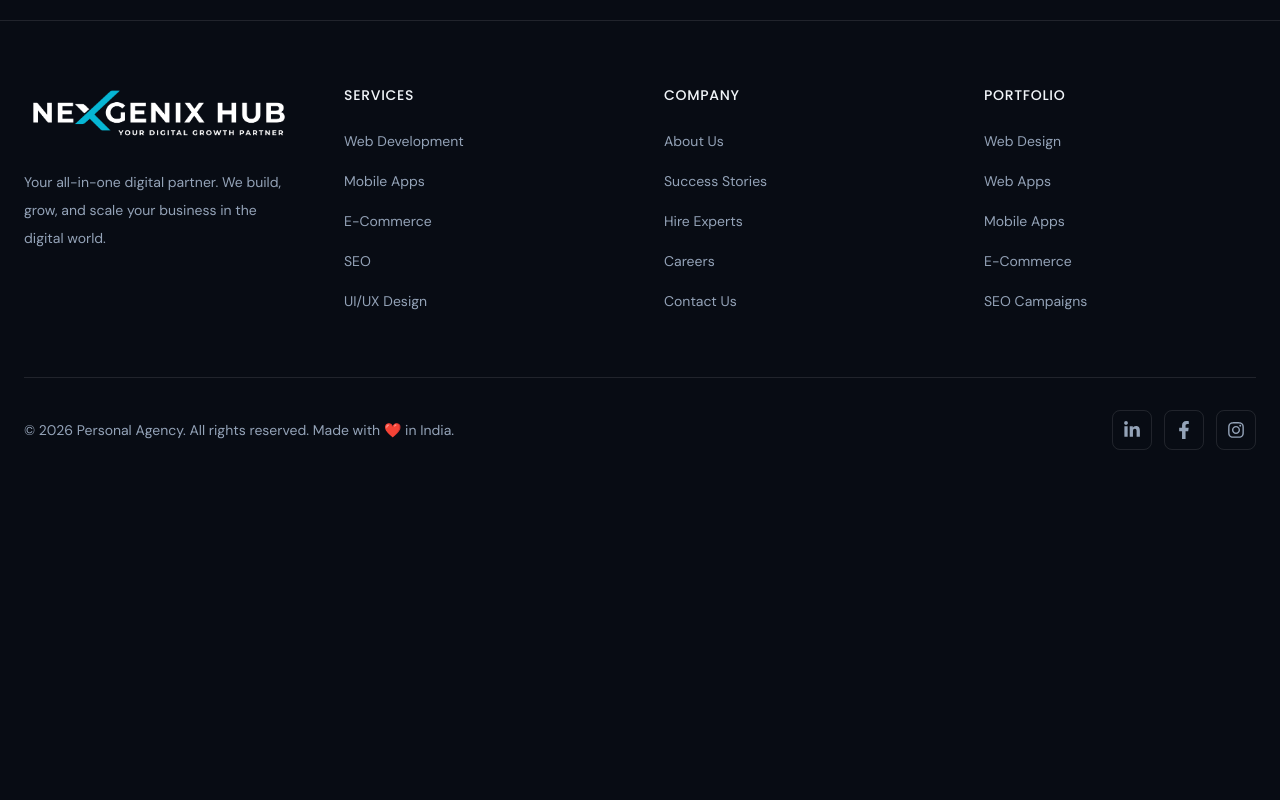
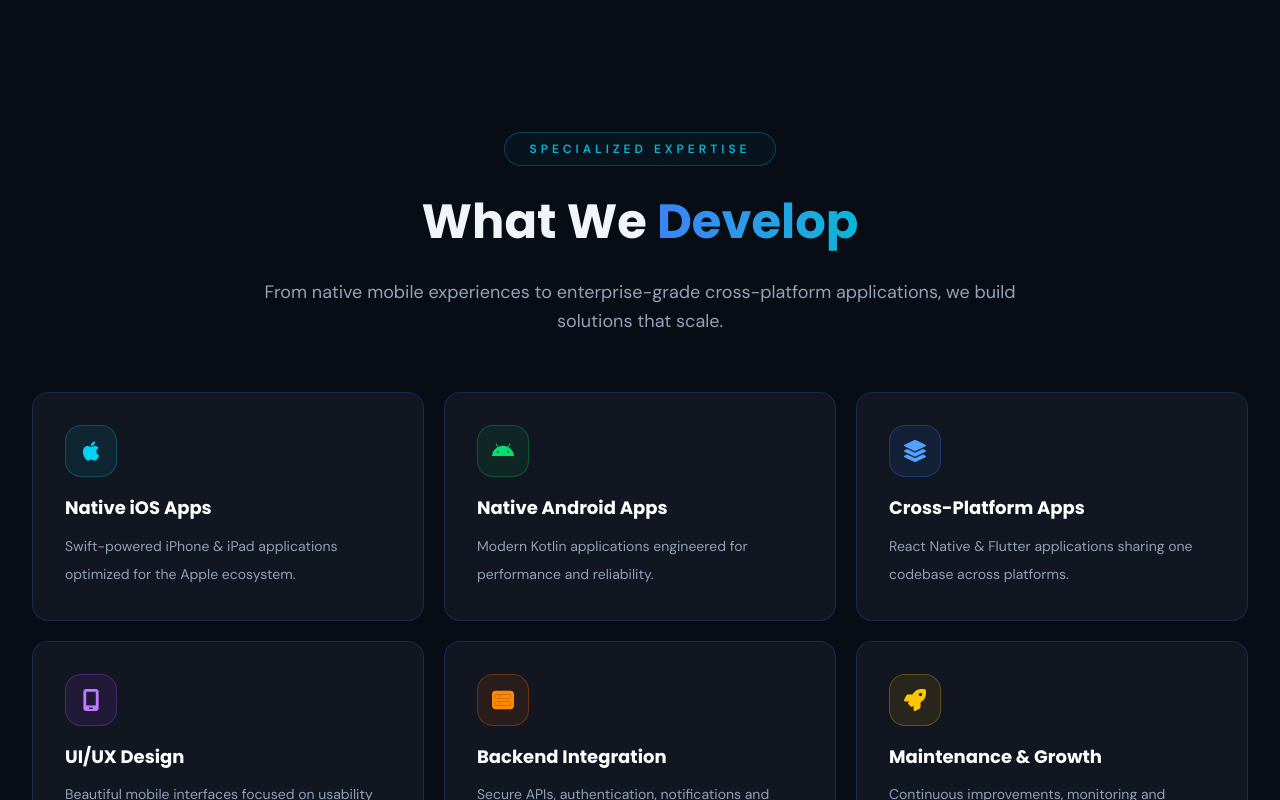
Before and after one commit to ArshadZeya45/Personal-Agency, a Next.js app: page /services/app-development in a window 1280 px wide. Shown: the part 1480-2280 px from the top of the page. Before the commit the page ends 1994 px from the top, so only its background shows below. Built offline with nearby package versions, Linux system fonts and the light colour scheme.

Commit message:
feat : add-service-solutions-section

```diff
--- a/src/app/services/[slug]/page.tsx
+++ b/src/app/services/[slug]/page.tsx
@@ -1,6 +1,7 @@
 import { services } from "@/data/admin-services";
 import Banner from "@/features/service-detail/hero/Banner";
 import Overview from "@/features/service-detail/overview/Overview";
+import Solutions from "@/features/service-detail/solutions/Solutions";
 import Stats from "@/features/service-detail/stats/Stats";
 
 import { notFound } from "next/navigation";
@@ -24,6 +25,7 @@ const Page = async ({ params }: Props) => {
       <Banner hero={service.hero} />
       <Stats stats={service.stats} />
       <Overview overview={service.overview} />
+      <Solutions solutions={service.solutions} />
     </main>
   );
 };
--- a/src/data/admin-services/customSoftwareDevelopment.ts
+++ b/src/data/admin-services/customSoftwareDevelopment.ts
@@ -1,5 +1,8 @@
 import { ServiceData } from "@/types/admin-services";
 import { Blocks, FolderCode, UserKey } from "lucide-react";
+import { FaBuilding, FaCloudUploadAlt, FaPlug, FaRobot } from "react-icons/fa";
+import { IoPeople } from "react-icons/io5";
+import { RiLoader3Fill } from "react-icons/ri";
 
 export const customSoftwareDevelopmentData: ServiceData = {
   slug: "software-development",
@@ -96,6 +99,7 @@ export const customSoftwareDevelopmentData: ServiceData = {
           "Centralized inventory, HR, finance and supply-chain management platforms.",
 
         color: "blue",
+        icon : FaBuilding
       },
 
       {
@@ -105,6 +109,7 @@ export const customSoftwareDevelopmentData: ServiceData = {
           "Sales, customer relationship and workflow management systems tailored to your business.",
 
         color: "green",
+        icon : IoPeople
       },
 
       {
@@ -114,6 +119,7 @@ export const customSoftwareDevelopmentData: ServiceData = {
           "Cloud-native multi-tenant SaaS products built for scale and recurring revenue.",
 
         color: "cyan",
+        icon : FaCloudUploadAlt
       },
 
       {
@@ -123,6 +129,7 @@ export const customSoftwareDevelopmentData: ServiceData = {
           "Replace repetitive manual processes with intelligent automated business workflows.",
 
         color: "purple",
+        icon : FaPlug
       },
 
       {
@@ -132,6 +139,7 @@ export const customSoftwareDevelopmentData: ServiceData = {
           "Upgrade legacy applications with modern scalable architectures without data loss.",
 
         color: "orange",
+        icon : RiLoader3Fill
       },
 
       {
@@ -141,6 +149,7 @@ export const customSoftwareDevelopmentData: ServiceData = {
           "Integrate AI assistants, analytics and automation into existing enterprise software.",
 
         color: "yellow",
+        icon : FaRobot
       },
     ],
   },
--- a/src/data/admin-services/lmsDevelopment.ts
+++ b/src/data/admin-services/lmsDevelopment.ts
@@ -1,5 +1,7 @@
 import { ServiceData } from "@/types/admin-services";
 import { Gamepad2, GlobeLock, GraduationCap } from "lucide-react";
+import { FaChartPie, FaMedal, FaSchool, FaShoppingCart, FaVideo } from "react-icons/fa";
+import { HiOutlineOfficeBuilding } from "react-icons/hi";
 
 export const lmsDevelopmentData: ServiceData = {
   slug: "lms",
@@ -98,6 +100,7 @@ export const lmsDevelopmentData: ServiceData = {
           "Employee onboarding, compliance training, certifications and workforce upskilling platforms.",
 
         color: "blue",
+        icon : HiOutlineOfficeBuilding
       },
 
       {
@@ -107,6 +110,7 @@ export const lmsDevelopmentData: ServiceData = {
           "Virtual classrooms, assignments, grading systems, attendance and parent-teacher portals.",
 
         color: "green",
+        icon : FaSchool
       },
 
       {
@@ -116,6 +120,7 @@ export const lmsDevelopmentData: ServiceData = {
           "Build your own Udemy-style learning platform with subscriptions, coupons and secure payments.",
 
         color: "orange",
+        icon : FaShoppingCart
       },
 
       {
@@ -125,6 +130,7 @@ export const lmsDevelopmentData: ServiceData = {
           "Interactive live classes powered by WebRTC, Zoom integration and collaborative whiteboards.",
 
         color: "purple",
+        icon : FaVideo
       },
 
       {
@@ -134,6 +140,7 @@ export const lmsDevelopmentData: ServiceData = {
           "Generate verifiable certificates, badges and skill assessments after successful course completion.",
 
         color: "cyan",
+        icon : FaMedal
       },
 
       {
@@ -143,6 +150,7 @@ export const lmsDevelopmentData: ServiceData = {
           "Track learner progress, engagement, completion rates and performance through detailed dashboards.",
 
         color: "yellow",
+        icon : FaChartPie
       },
     ],
   },
--- a/src/data/admin-services/mobileApp.ts
+++ b/src/data/admin-services/mobileApp.ts
@@ -1,5 +1,8 @@
 import { ServiceData } from "@/types/admin-services";
 import { TabletSmartphone, Wifi, Zap } from "lucide-react";
+import { CgDatabase } from "react-icons/cg";
+import { FaAndroid, FaApple, FaLayerGroup, FaRocket } from "react-icons/fa";
+import { FaMobileScreen } from "react-icons/fa6";
 
 export const mobileAppDevelopmentData: ServiceData = {
   slug: "app-development",
@@ -100,6 +103,7 @@ export const mobileAppDevelopmentData: ServiceData = {
           "Swift-powered iPhone & iPad applications optimized for the Apple ecosystem.",
 
         color: "cyan",
+         icon : FaApple
       },
 
       {
@@ -109,6 +113,7 @@ export const mobileAppDevelopmentData: ServiceData = {
           "Modern Kotlin applications engineered for performance and reliability.",
 
         color: "green",
+        icon : FaAndroid
       },
 
       {
@@ -118,6 +123,7 @@ export const mobileAppDevelopmentData: ServiceData = {
           "React Native & Flutter applications sharing one codebase across platforms.",
 
         color: "blue",
+        icon : FaLayerGroup
       },
 
       {
@@ -127,6 +133,7 @@ export const mobileAppDevelopmentData: ServiceData = {
           "Beautiful mobile interfaces focused on usability and engagement.",
 
         color: "purple",
+        icon : FaMobileScreen
       },
 
       {
@@ -136,6 +143,7 @@ export const mobileAppDevelopmentData: ServiceData = {
           "Secure APIs, authentication, notifications and cloud synchronization.",
 
         color: "orange",
+        icon : CgDatabase
       },
 
       {
@@ -145,6 +153,7 @@ export const mobileAppDevelopmentData: ServiceData = {
           "Continuous improvements, monitoring and feature expansion after launch.",
 
         color: "yellow",
+        icon : FaRocket
       },
     ],
   },
--- a/src/data/admin-services/webDesign.ts
+++ b/src/data/admin-services/webDesign.ts
@@ -1,5 +1,7 @@
 import { ServiceData } from "@/types/admin-services";
 import { BadgeCheck, Laptop, Smartphone } from "lucide-react";
+import { FaBuilding, FaMagic, FaRocket, FaSearch, FaShoppingBag } from "react-icons/fa";
+import { SiCodeblocks } from "react-icons/si";
 
 export const webDesignData: ServiceData = {
   slug: "web-design",
@@ -83,36 +85,42 @@ export const webDesignData: ServiceData = {
         description:
           "Professional websites that establish credibility and trust.",
         color: "cyan",
+        icon : FaBuilding
       },
       {
         title: "Landing Pages",
         description:
           "High-converting landing pages optimized for marketing campaigns.",
         color: "blue",
+        icon : FaRocket
       },
       {
         title: "E-Commerce Interfaces",
         description:
           "Beautiful shopping experiences that increase customer confidence.",
         color: "orange",
+        icon : FaShoppingBag
       },
       {
         title: "SaaS Dashboard UI",
         description:
           "Modern dashboards with intuitive workflows and data visualization.",
         color: "purple",
+        icon : SiCodeblocks
       },
       {
         title: "Interactive Experiences",
         description:
           "Creative animations and engaging user interactions.",
         color: "green",
+        icon : FaMagic
       },
       {
         title: "Website Redesign",
         description:
           "Refresh outdated websites with modern UI and improved usability.",
         color: "yellow",
+        icon : FaSearch
       },
     ],
   },
--- a/src/data/admin-services/webDevelopment.ts
+++ b/src/data/admin-services/webDevelopment.ts
@@ -1,5 +1,8 @@
 import { ServiceData } from "@/types/admin-services";
 import {CodeXml, Smartphone, SquareCode } from "lucide-react";
+import { CgDatabase } from "react-icons/cg";
+import { FaLaptopCode, FaReact, FaShoppingCart, FaWordpress } from "react-icons/fa";
+import { FiTool } from "react-icons/fi";
 
 export const webDevelopmentData:ServiceData = {
   slug: "web-development",
@@ -71,7 +74,7 @@ export const webDevelopmentData:ServiceData = {
 
   solutions: {
     badge: "SPECIALIZED SOLUTIONS",
-    title: "What We Build",
+    title: "What We",
     highlightedText: "Build",
 
     description:
@@ -83,6 +86,7 @@ export const webDevelopmentData:ServiceData = {
         description:
           "Interactive React, Next.js and Vue applications.",
         color: "cyan",
+        icon : FaReact
       },
 
       {
@@ -90,6 +94,7 @@ export const webDevelopmentData:ServiceData = {
         description:
           "Node.js, Express, APIs and scalable architectures.",
         color: "blue",
+        icon: CgDatabase
       },
 
       {
@@ -97,6 +102,7 @@ export const webDevelopmentData:ServiceData = {
         description:
           "End-to-end SaaS and enterprise applications.",
         color: "purple",
+        icon : FaLaptopCode
       },
 
       {
@@ -104,6 +110,7 @@ export const webDevelopmentData:ServiceData = {
         description:
           "WordPress, Headless CMS and custom admin panels.",
         color: "green",
+        icon : FaWordpress
       },
 
       {
@@ -111,6 +118,7 @@ export const webDevelopmentData:ServiceData = {
         description:
           "Shopify, WooCommerce and custom stores.",
         color: "orange",
+        icon : FaShoppingCart
       },
 
       {
@@ -118,6 +126,7 @@ export const webDevelopmentData:ServiceData = {
         description:
           "Ongoing monitoring and optimization.",
         color: "yellow",
+        icon : FiTool
       },
     ],
   },
--- /dev/null
+++ b/src/features/service-detail/solutions/SolutionCard.tsx
@@ -0,0 +1,89 @@
+import { LucideIcon } from "lucide-react";
+
+type Props = {
+  title: string;
+  description: string;
+  icon: LucideIcon;
+  color: "cyan" | "blue" | "purple" | "green" | "orange" | "yellow";
+};
+
+const colorStyles = {
+  cyan: {
+    bg: "bg-cyan-500/10",
+    border: "border-cyan-500/30",
+    icon: "text-cyan-400",
+  },
+  blue: {
+    bg: "bg-blue-500/10",
+    border: "border-blue-500/30",
+    icon: "text-blue-400",
+  },
+  purple: {
+    bg: "bg-purple-500/10",
+    border: "border-purple-500/30",
+    icon: "text-purple-400",
+  },
+  green: {
+    bg: "bg-green-500/10",
+    border: "border-green-500/30",
+    icon: "text-green-400",
+  },
+  orange: {
+    bg: "bg-orange-500/10",
+    border: "border-orange-500/30",
+    icon: "text-orange-400",
+  },
+  yellow: {
+    bg: "bg-yellow-500/10",
+    border: "border-yellow-500/30",
+    icon: "text-yellow-400",
+  },
+};
+
+const SolutionCard = ({ title, description, icon: Icon, color }: Props) => {
+  const style = colorStyles[color];
+
+  return (
+    <div
+      className="
+
+rounded-2xl
+cursor-pointer
+border
+border-blue-500/20
+bg-[#111620]
+p-8
+transition-all
+duration-300
+hover:-translate-y-2
+hover:border-blue-500/40
+hover:shadow-[0_0_30px_rgba(37,99,235,0.08)]
+"
+    >
+      <div
+        className={`
+          h-13
+          w-13
+          rounded-2xl
+          border
+          flex
+          items-center
+          justify-center
+
+          ${style.bg}
+          ${style.border}
+        `}
+      >
+        <Icon size={22} className={style.icon} strokeWidth={2} />
+      </div>
+
+      <h3 className="mt-5 text-lg font-bold leading-tight text-white">
+        {title}
+      </h3>
+
+      <p className="mt-3 text-sm leading-7 text-slate-400">{description}</p>
+    </div>
+  );
+};
+
+export default SolutionCard;
--- /dev/null
+++ b/src/features/service-detail/solutions/SolutionGrid.tsx
@@ -0,0 +1,17 @@
+import SolutionCard from "./SolutionCard";
+
+type Props = {
+  items: any[];
+};
+
+const SolutionGrid = ({ items }: Props) => {
+  return (
+    <div className="mt-14 grid gap-5 md:grid-cols-2 xl:grid-cols-3">
+      {items.map((item) => (
+        <SolutionCard key={item.title} {...item} />
+      ))}
+    </div>
+  );
+};
+
+export default SolutionGrid;
--- /dev/null
+++ b/src/features/service-detail/solutions/Solutions.tsx
@@ -0,0 +1,19 @@
+import SectionHeader from "@/components/shared/SectionHeader";
+import SolutionGrid from "./SolutionGrid";
+type Props = {
+  solutions: any;
+};
+const Solutions = ({ solutions }: Props) => {
+  return (
+    <section className="py-20 lg:py-28">
+      <SectionHeader
+        badge={solutions.badge}
+        title={solutions.title}
+        highlightedText={solutions.highlightedText}
+        description={solutions.description}
+      />
+      <SolutionGrid items={solutions.items} />
+    </section>
+  );
+};
+export default Solutions;
--- a/src/types/admin-services/solutions.ts
+++ b/src/types/admin-services/solutions.ts
@@ -1,7 +1,11 @@
+import { IconType } from "react-icons";
+
+
 export interface SolutionItem {
   title: string;
   description: string;
   color: string;
+  icon : IconType
 }
 
 export interface Solutions {
```
Also changed, not shown: src/data/admin-services/videoEditing.ts (+10 -0 lines).
